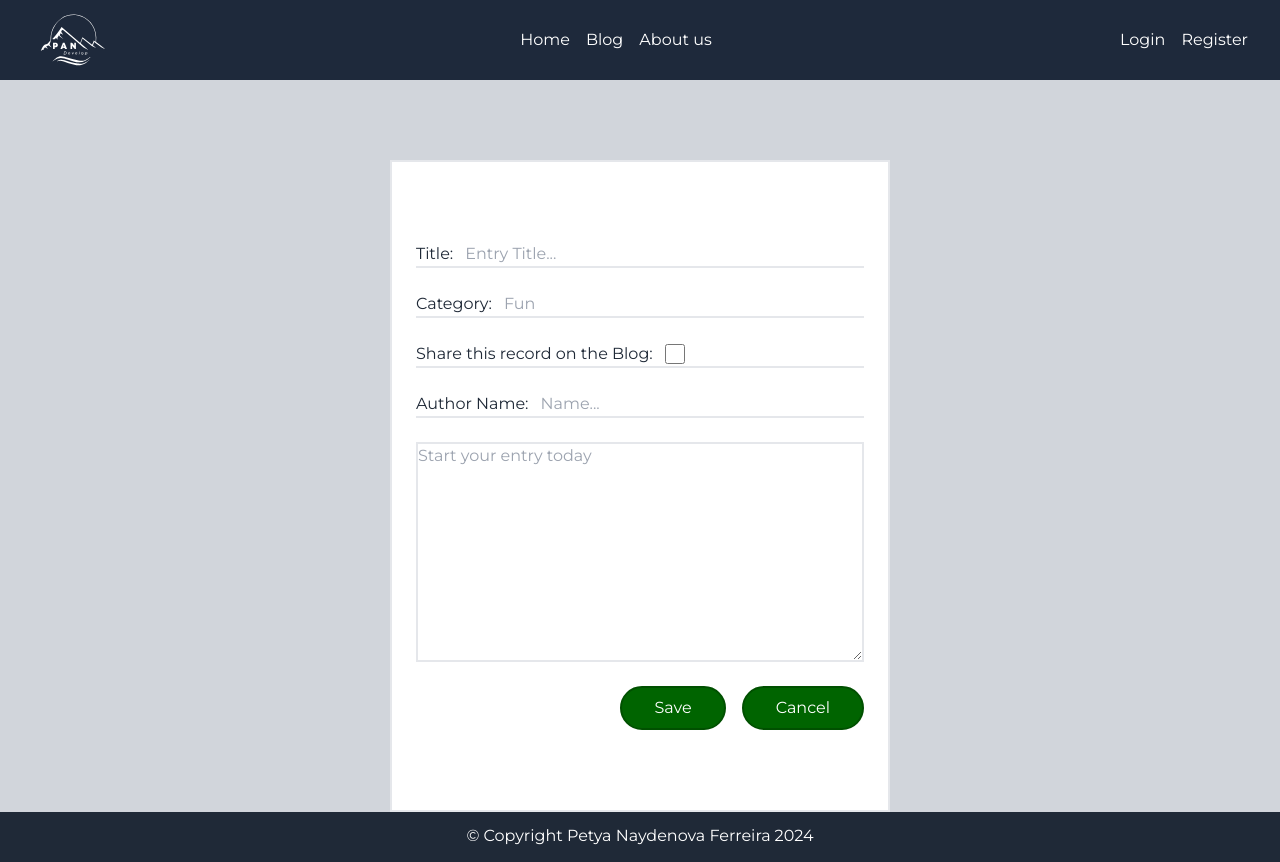
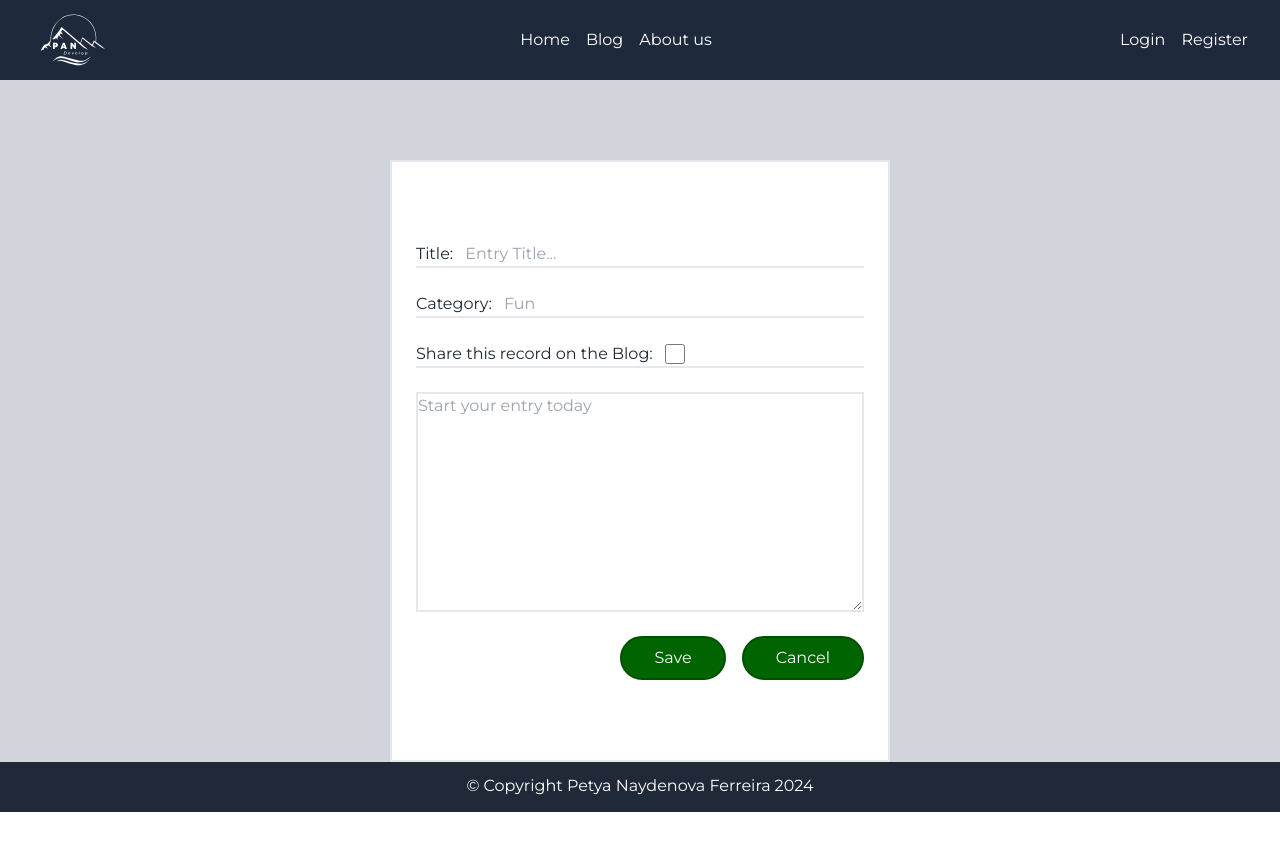
Before and after one commit to PetyaFerreiraDeveloper/journal, an Angular app: page /my-journal/1/edit in a window 1280 px wide. After the commit the page ends 812 px from the top, so only its background shows below. Built offline with nearby package versions, Linux system fonts and the light colour scheme; no server answers.

Commit message:
editEntry-show and hide authors field based on blog value

```diff
--- a/src/app/journal/edit-entry/edit-entry.component.html
+++ b/src/app/journal/edit-entry/edit-entry.component.html
@@ -43,11 +43,10 @@
       id="blog"
       class="w-5"
       formControlName="blog"
-      (change)="isChecked()"
     />
   </div>
 
-  <div class="flex gap-x-3 border-b-2" *ngIf="true">
+  <div class="flex gap-x-3 border-b-2" *ngIf="form.value.blog">
     <label htmlFor="authorName">Author Name: </label>
     <input
       type="text"
```
